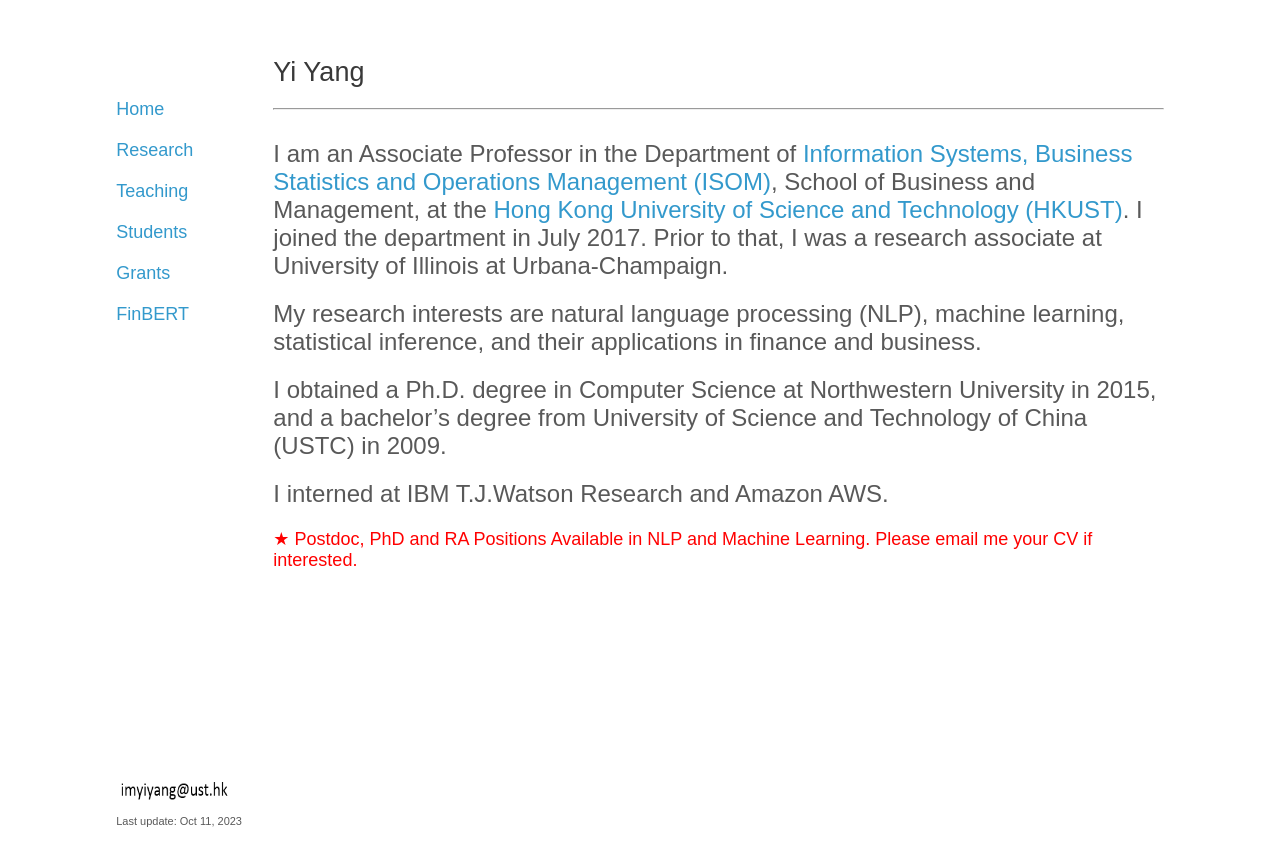
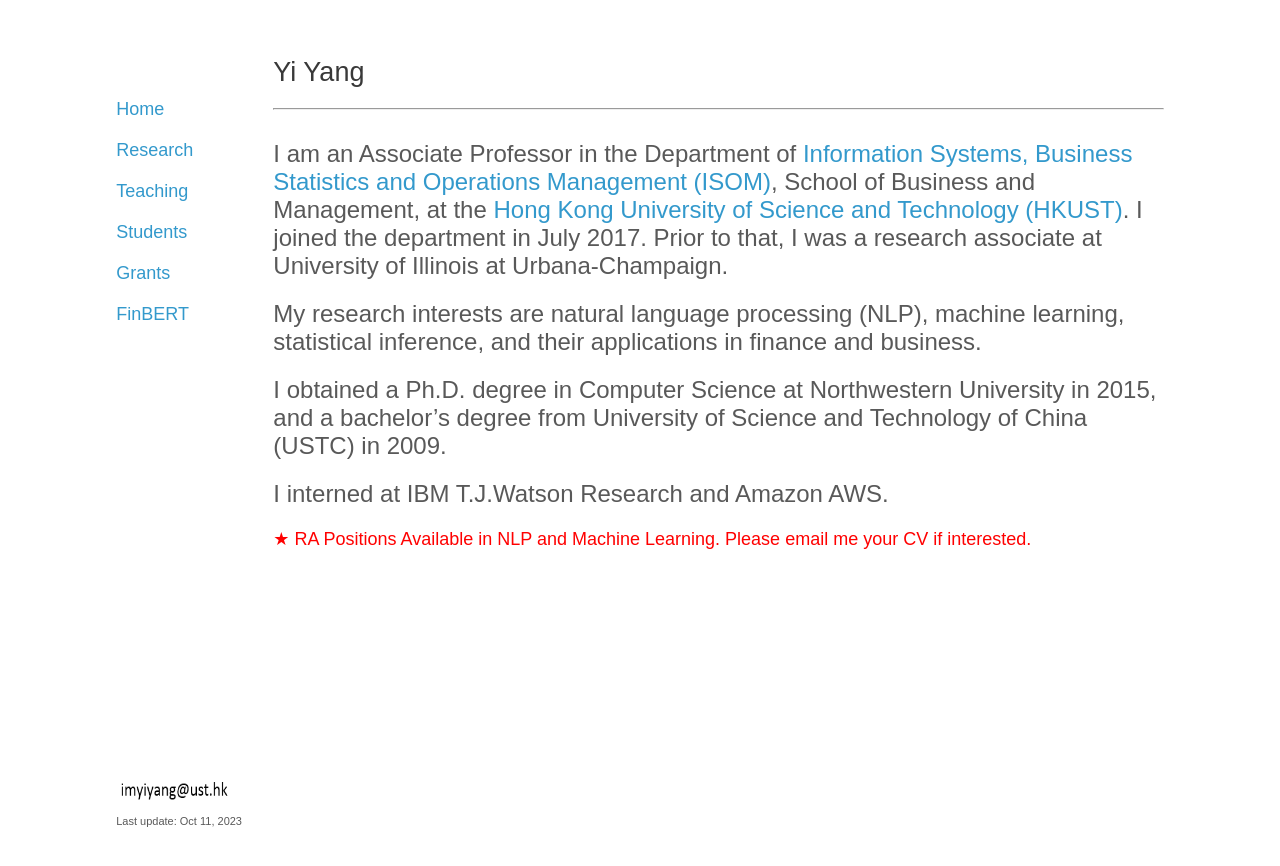
Before and after one commit to yya518/yya518.github.io, a Jekyll site: the page built from index.md, in a window 1280 px wide. Shown: the top 866 px of the page. Built offline with Jekyll 4.4.1, drawn with Linux system fonts in a browser that asks for light colours; our own code applies the rules of GitHub Pages for plain Markdown files.

Commit message:
Update index.md

```diff
--- a/index.md
+++ b/index.md
@@ -19,5 +19,5 @@
 </span>-->
 
 
-<span style="color:red;">&#9733; Postdoc, PhD and RA Positions Available in NLP and Machine Learning. Please email me your CV if interested.<br>
+<span style="color:red;">&#9733; RA Positions Available in NLP and Machine Learning. Please email me your CV if interested.<br>
 </span>
```
